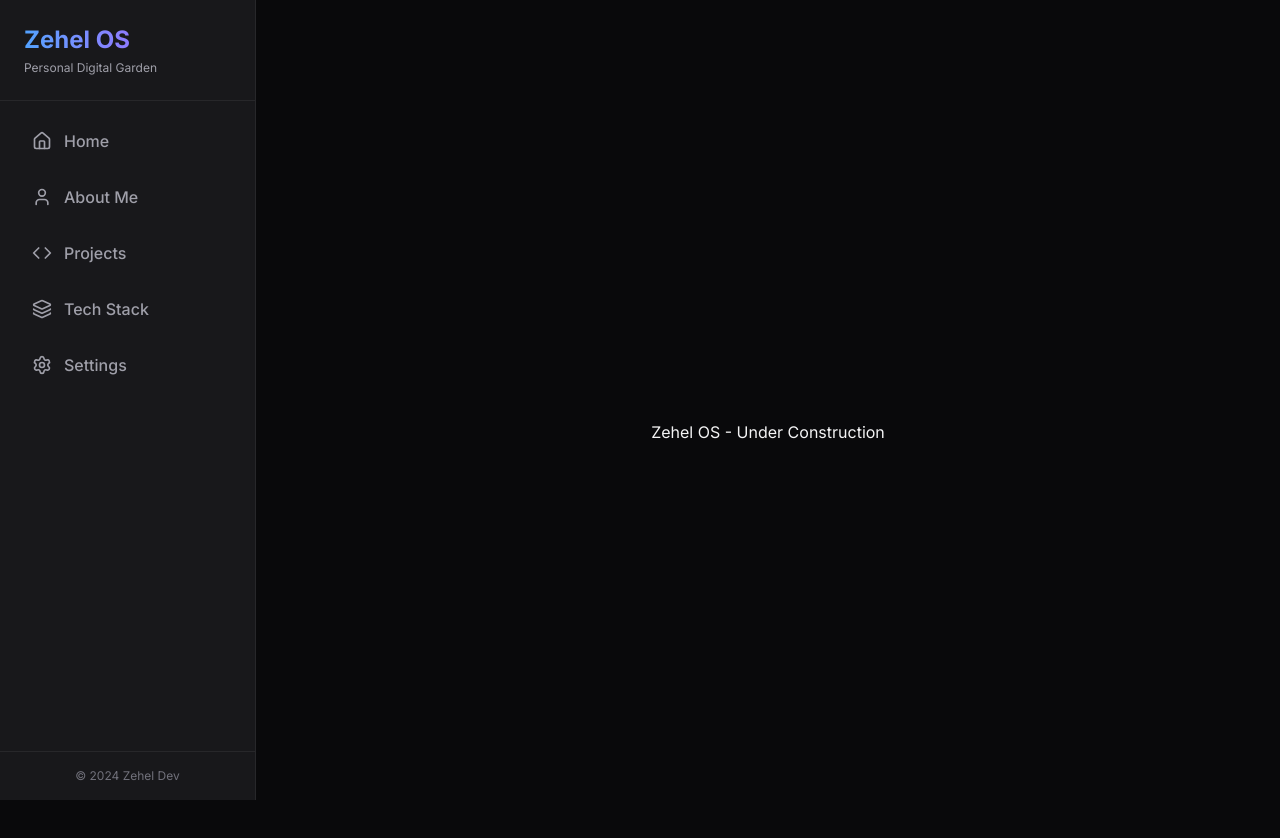
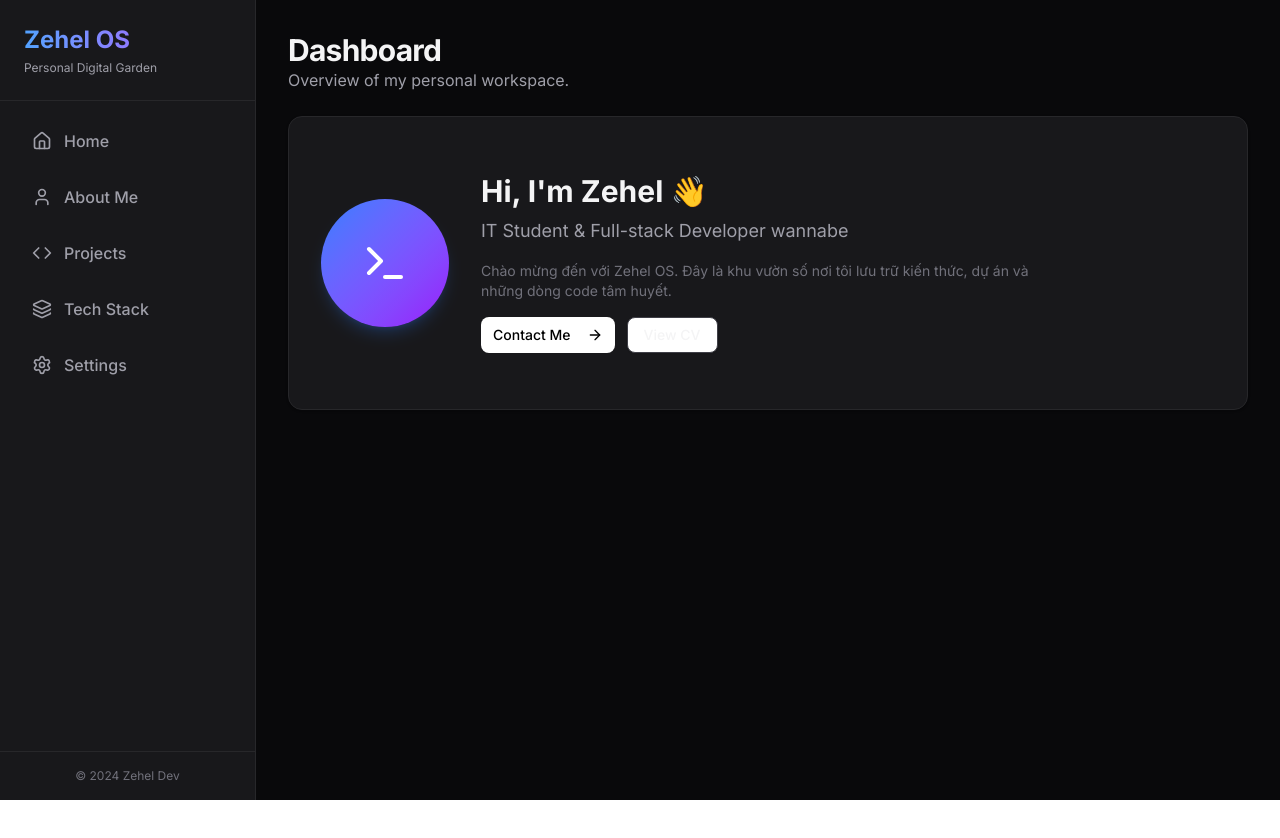
Before and after one commit to khiemHoang1410/kyone-OS, a Next.js app: page / in a window 1280 px wide. Shown: the top 838 px of the page. After the commit the page ends 800 px from the top, so only its background shows below. Built offline with nearby package versions, Linux system fonts and the light colour scheme.

Commit message:
feat: add profile header card to dashboarddashboard

```diff
--- a/src/app/page.tsx
+++ b/src/app/page.tsx
@@ -1,7 +1,18 @@
+import { ProfileHeader } from "@/components/dashboard/ProfileHeader";
+
 export default function Home() {
   return (
-    <main className="flex min-h-screen items-center justify-center">
-      Zehel OS - Under Construction
-    </main>
+    <div className="space-y-6">
+      {/* Khu vực tiêu đề trang */}
+      <div>
+        <h2 className="text-3xl font-bold tracking-tight">Dashboard</h2>
+        <p className="text-zinc-400">Overview of my personal workspace.</p>
+      </div>
+
+      {/* Import cái thẻ Profile vào đây */}
+      <ProfileHeader />
+
+      {/* Sau này sẽ thêm các widget khác ở dưới này */}
+    </div>
   );
 }
--- /dev/null
+++ b/src/components/dashboard/ProfileHeader.tsx
@@ -0,0 +1,39 @@
+import { Card, CardContent } from "@/components/ui/card";
+import { Button } from "@/components/ui/button"; // Nút bấm cài từ đầu rồi
+import { Terminal, ArrowRight } from "lucide-react"; // Icon
+
+export function ProfileHeader() {
+  return (
+    <Card className="bg-zinc-900 border-zinc-800 text-zinc-100 overflow-hidden">
+      <CardContent className="p-8 flex flex-col md:flex-row items-center gap-8">
+        {/* 1. Avatar / Image Area */}
+        <div className="w-32 h-32 rounded-full bg-gradient-to-br from-blue-500 to-purple-600 flex items-center justify-center shadow-lg shadow-blue-500/20">
+          <Terminal size={48} className="text-white" />
+        </div>
+
+        {/* 2. Info Area */}
+        <div className="flex-1 text-center md:text-left space-y-4">
+          <div>
+            <h2 className="text-3xl font-bold">Hi, I'm Zehel 👋</h2>
+            <p className="text-zinc-400 mt-2 text-lg">
+              IT Student & Full-stack Developer wannabe
+            </p>
+          </div>
+
+          <p className="text-sm text-zinc-500 max-w-xl">
+            Chào mừng đến với Zehel OS. Đây là khu vườn số nơi tôi lưu trữ kiến thức, dự án và những dòng code tâm huyết.
+          </p>
+
+          <div className="flex gap-3 justify-center md:justify-start">
+            <Button className="bg-white text-black hover:bg-zinc-200">
+              Contact Me <ArrowRight size={16} className="ml-2"/>
+            </Button>
+            <Button variant="outline" className="border-zinc-700 hover:bg-zinc-800 hover:text-white">
+              View CV
+            </Button>
+          </div>
+        </div>
+      </CardContent>
+    </Card>
+  );
+}
--- /dev/null
+++ b/src/components/ui/card.tsx
@@ -0,0 +1,92 @@
+import * as React from "react"
+
+import { cn } from "@/lib/utils"
+
+function Card({ className, ...props }: React.ComponentProps<"div">) {
+  return (
+    <div
+      data-slot="card"
+      className={cn(
+        "bg-card text-card-foreground flex flex-col gap-6 rounded-xl border py-6 shadow-sm",
+        className
+      )}
+      {...props}
+    />
+  )
+}
+
+function CardHeader({ className, ...props }: React.ComponentProps<"div">) {
+  return (
+    <div
+      data-slot="card-header"
+      className={cn(
+        "@container/card-header grid auto-rows-min grid-rows-[auto_auto] items-start gap-2 px-6 has-data-[slot=card-action]:grid-cols-[1fr_auto] [.border-b]:pb-6",
+        className
+      )}
+      {...props}
+    />
+  )
+}
+
+function CardTitle({ className, ...props }: React.ComponentProps<"div">) {
+  return (
+    <div
+      data-slot="card-title"
+      className={cn("leading-none font-semibold", className)}
+      {...props}
+    />
+  )
+}
+
+function CardDescription({ className, ...props }: React.ComponentProps<"div">) {
+  return (
+    <div
+      data-slot="card-description"
+      className={cn("text-muted-foreground text-sm", className)}
+      {...props}
+    />
+  )
+}
+
+function CardAction({ className, ...props }: React.ComponentProps<"div">) {
+  return (
+    <div
+      data-slot="card-action"
+      className={cn(
+        "col-start-2 row-span-2 row-start-1 self-start justify-self-end",
+        className
+      )}
+      {...props}
+    />
+  )
+}
+
+function CardContent({ className, ...props }: React.ComponentProps<"div">) {
+  return (
+    <div
+      data-slot="card-content"
+      className={cn("px-6", className)}
+      {...props}
+    />
+  )
+}
+
+function CardFooter({ className, ...props }: React.ComponentProps<"div">) {
+  return (
+    <div
+      data-slot="card-footer"
+      className={cn("flex items-center px-6 [.border-t]:pt-6", className)}
+      {...props}
+    />
+  )
+}
+
+export {
+  Card,
+  CardHeader,
+  CardFooter,
+  CardTitle,
+  CardAction,
+  CardDescription,
+  CardContent,
+}
```
